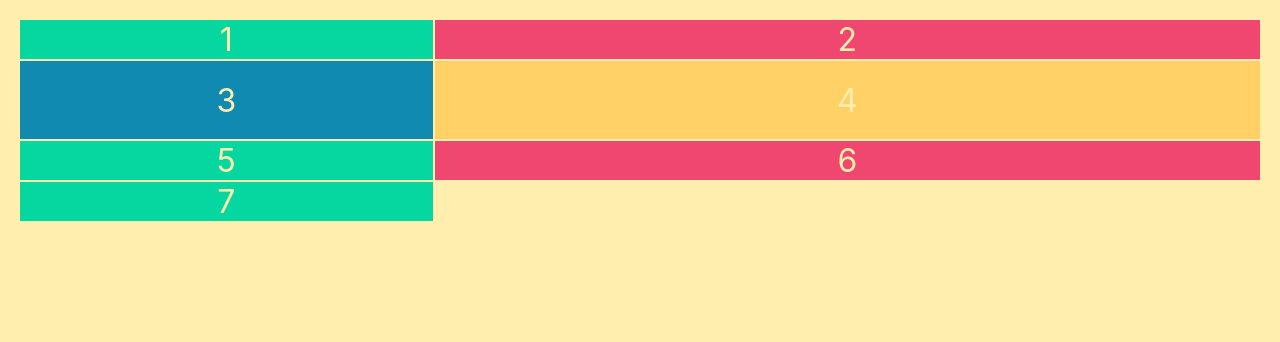
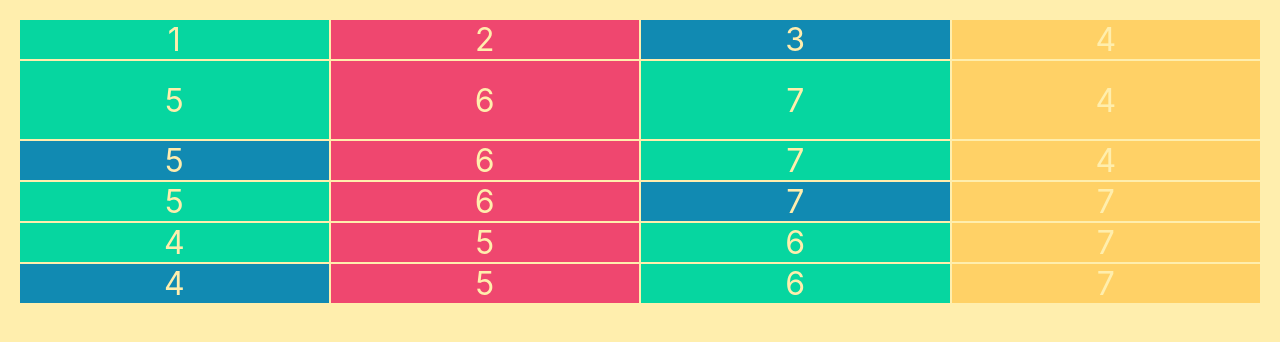
Before and after one commit to JahedHossenBangladesh/DailyOneHourCss, a plain HTML site: page grid/GeneralUse/index.html in a window 1280 px wide. Drawn offline with Linux system fonts and the light colour scheme.

Commit message:
this is about the rows

```diff
--- a/index.html
+++ b/grid/GeneralUse/index.html
@@ -9,7 +9,7 @@
     <style>
       .container {
         display: grid;
-        grid-template-columns: 1fr 2fr;
+        grid-template-columns: repeat(4, 1fr);
         grid-template-rows: 1fr 2fr 1fr;
         /* grid-template-rows: 300px 300px; */
         grid-row-gap: 2px;
@@ -26,6 +26,23 @@
       <div>5</div>
       <div>6</div>
       <div>7</div>
+      <div>4</div>
+      <div>5</div>
+      <div>6</div>
+      <div>7</div>
+      <div>4</div>
+      <div>5</div>
+      <div>6</div>
+      <div>7</div>
+      <div>7</div>
+      <div>4</div>
+      <div>5</div>
+      <div>6</div>
+      <div>7</div>
+      <div>4</div>
+      <div>5</div>
+      <div>6</div>
+      <div>7</div>
     </div>
   </body>
 </html>
--- /dev/null
+++ b/grid/realLifeProblem/base.css
@@ -0,0 +1,74 @@
+html,
+body {
+  background: #ffeead !important;
+  color: white;
+  font-size: 40px;
+  text-align: center;
+  font-family: -apple-system, BlinkMacSystemFont, "Segoe UI", Roboto, Helvetica,
+    Arial, sans-serif, "Apple Color Emoji", "Segoe UI Emoji", "Segoe UI Symbol";
+}
+
+.header {
+  background-color: #2a9d8f;
+}
+
+.menu {
+  background-color: #ff6f69;
+}
+
+.content {
+  background-color: #ffcc5c;
+  /* color: #264653 !important; */
+}
+
+.footer {
+  background-color: #2a9d8f;
+}
+
+.title {
+  color: #264653;
+  text-align: center;
+  padding: 30px 0 10px;
+  margin: 0px;
+}
+
+.wrapper > div {
+  padding-left: 20px;
+  color: #ffeead;
+  display: flex;
+  align-items: center;
+  font-size: 20px;
+}
+
+.row > div {
+  padding-left: 20px;
+  color: #ffeead;
+  display: flex;
+  align-items: center;
+  font-size: 20px;
+}
+
+.row > .content {
+  height: 100px;
+}
+
+html {
+  padding: 0 10px;
+  margin: 0 10px;
+}
+
+body > .row {
+  margin: 0px;
+}
+
+.row > .menu {
+  height: 100px;
+}
+
+.row > .header {
+  height: 40px;
+}
+
+.row > .footer {
+  height: 40px;
+}
--- /dev/null
+++ b/grid/realLifeProblem/style.css
@@ -0,0 +1,16 @@
+.container {
+  height: 500px;
+  display: grid;
+  grid-template-columns: repeat(12, 1fr);
+  grid-template-rows: 50px 1fr 50px;
+}
+.header {
+  grid-column: 1/-1;
+}
+
+.footer {
+  grid-column: 1 / -1;
+}
+.content {
+  grid-column: 2/-1;
+}
```
Also changed, not shown: grid/realLifeProblem/index.html (added, +19 -0 lines), grid/GeneralUse/base.css (renamed from base.css), grid/GeneralUse/style.css (added).
